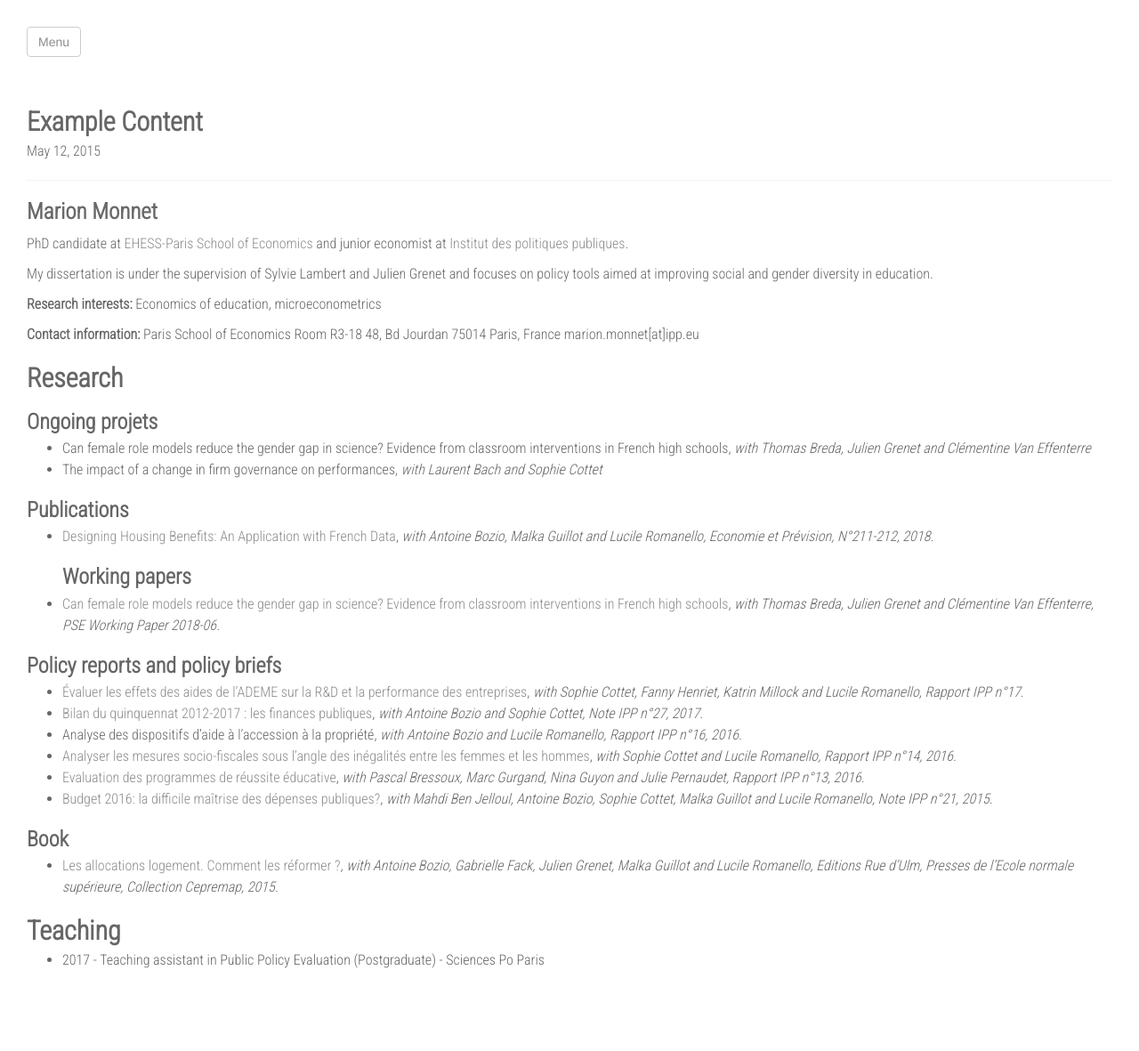
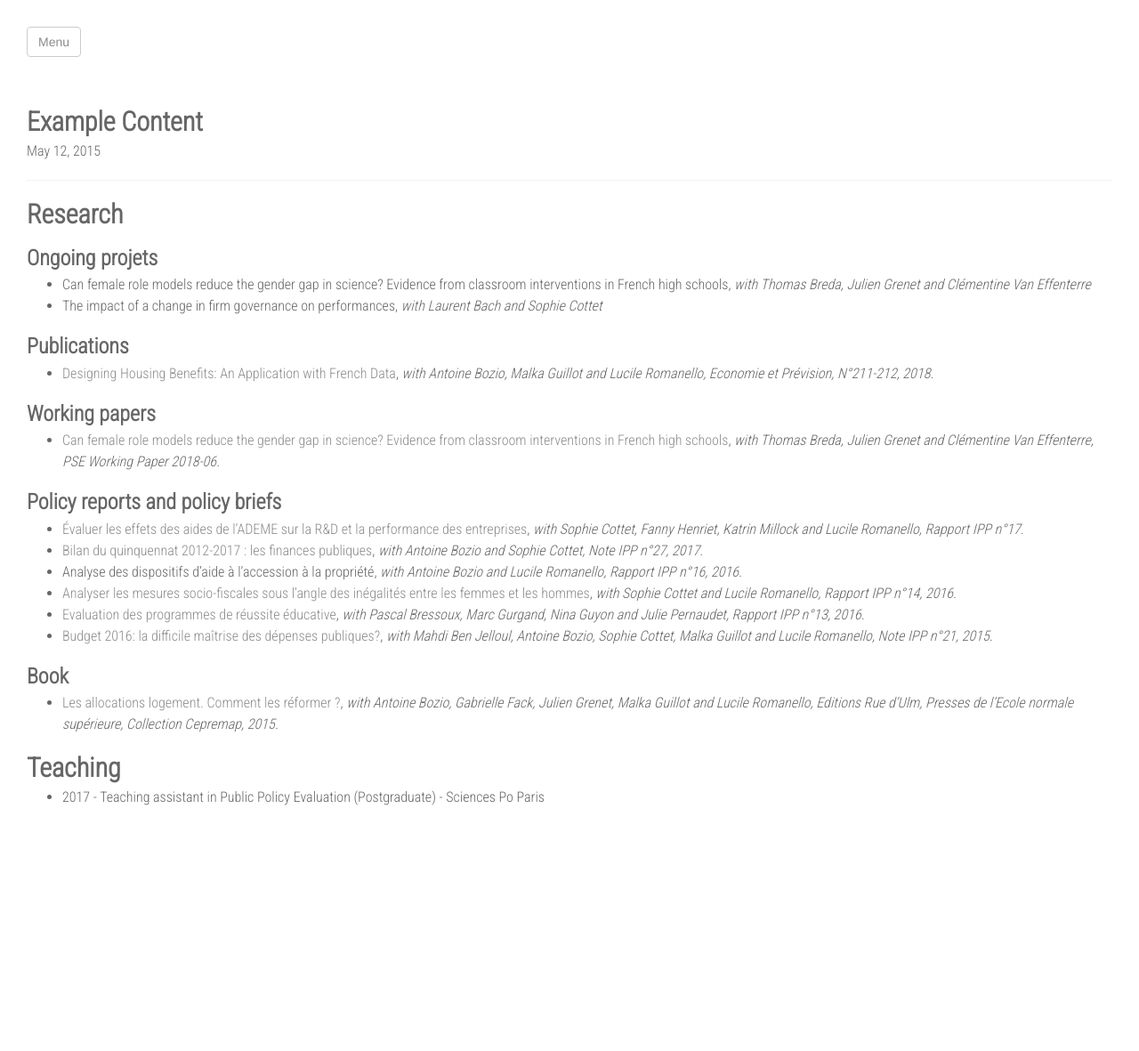
Before and after one commit to vfalanis/taken, a Jekyll site: the page built from _posts/2015-05-12-example-content.markdown, in a window 1280 px wide. Shown: the whole page at 89% size. Built offline with Jekyll 4.4.1, drawn with Linux system fonts in a browser that asks for light colours; nearby versions of some CDN libraries; our own code applies the rules of GitHub Pages for plain Markdown files; after the commit the page ends 998 px from its top, so only the background shows below that.

Commit message:
Update 2015-05-12-example-content.markdown

```diff
--- a/_posts/2015-05-12-example-content.markdown
+++ b/_posts/2015-05-12-example-content.markdown
@@ -1,18 +1,3 @@
-# Marion Monnet
-
-PhD candidate at [EHESS-Paris School of Economics](https://www.parisschoolofeconomics.eu/) and junior economist at [Institut des politiques publiques](https://www.ipp.eu/).
-
-My dissertation is under the supervision of Sylvie Lambert and Julien Grenet and focuses on policy tools aimed at improving social and gender diversity in education.
-
-**Research interests:** Economics of education, microeconometrics
-
-**Contact information:**
-Paris School of Economics
-Room R3-18
-48, Bd Jourdan
-75014 Paris, France
-marion.monnet[at]ipp.eu
-
 ## Research
 
 ### Ongoing projets
@@ -22,6 +7,7 @@ marion.monnet[at]ipp.eu
 
 ### Publications
 - [Designing Housing Benefits: An Application with French Data](https://www.cairn.info/revue-economie-et-prevision.htm), _with Antoine Bozio, Malka Guillot and Lucile Romanello, Economie et Prévision, N°211-212, 2018._
+
 ### Working papers
 - [Can female role models reduce the gender gap in science? Evidence from classroom interventions in French high schools](https://halshs.archives-ouvertes.fr/halshs-01713068/document), _with Thomas Breda, Julien Grenet and Clémentine Van Effenterre, PSE Working Paper 2018-06._
 
```
